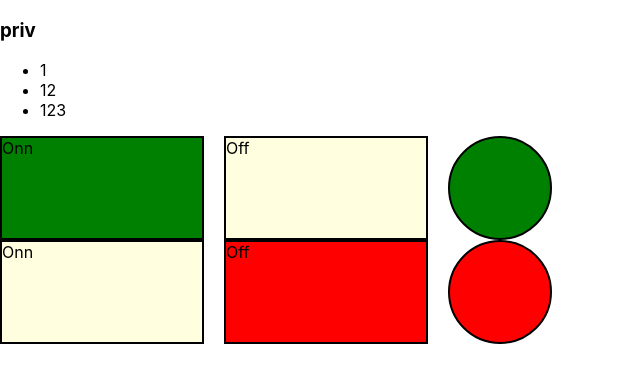
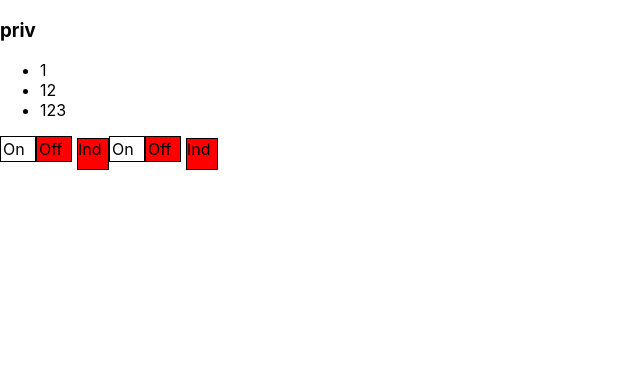
Before and after one commit to pavel1krp/react-kabzda-kak-prosto, a React (Create React App) app: page / in a window 1280 px wide. Shown: the top 382 px of the page, without its empty margins (0-640 px from the left). Built offline with nearby package versions, Linux system fonts and the light colour scheme.

Commit message:
try some feeture on react

```diff
--- a/src/App.tsx
+++ b/src/App.tsx
@@ -2,14 +2,15 @@ import React from 'react';
 import logo from './logo.svg';
 import './App.css';
 import Accordeon from "./components/Accordeon";
-import OnOff from "./components/OnOff";
+import {OffOn} from "./components/OnOff";
+
 
 function App() {
   return (
     <div >
      <Accordeon titleValue={'priv'} collapsed={false}/>
-        <OnOff on ={true}/>
-        <OnOff on ={false}/>
+        <OffOn on={false}/>
+        <OffOn on={false}/>
     </div>
   );
 }
--- a/src/components/OnOff.tsx
+++ b/src/components/OnOff.tsx
@@ -1,4 +1,4 @@
-import React from 'react';
+import React, {useState} from 'react';
 
 import s from './OnOff.module.css'
 
@@ -6,13 +6,49 @@ type OnOffpropsType = {
     on: boolean;
 }
 
-const OnOff = (props:OnOffpropsType) => {
-   return  (
-        <div className={s.OnOff}>
-            {props.on?  <div className={s.ugol + ' ' + s.green}>Onn</div>:<div className={s.ugol}>Onn</div>}
-            {props.on? <div className={s.ugol}>Off</div>: <div className={s.ugol+ '  ' + s.red}>Off</div>}
-            {props.on? <div className={s.krug + ' ' + s.green}></div>:<div className={s.krug + ' ' + s.red }></div> }
-        </div>)
-};
 
-export default OnOff;
+
+export const OffOn =(props: OnOffpropsType) =>{
+    const  [on,setOn] = useState(false)
+    const onStyle ={
+        width: '30px',
+        height:'20px',
+        border:'1px solid black',
+        display: 'inline-block',
+        padding:'2px',
+        backgroundColor: on? 'green': 'white'
+    }
+    const offStyle ={
+        width: '30px',
+        height:'20px',
+        border:'1px solid black',
+        display: 'inline-block',
+        padding:'2px',
+        backgroundColor: on? "white": 'red'
+    }
+    const indicatorStyle ={
+        width: '30px',
+        height:'30px',
+        border:'1px solid black',
+        display: 'inline-block',
+        marginLeft: '5px',
+        backgroundColor: on? 'green': 'red'
+    }
+    // const mouseClickHandler =()=>{
+    //     setOn(true)
+    // }
+    return(<>
+        {<div onClick={()=>setOn(true)} style={onStyle} >On</div>}
+            {<div onClick={()=>setOn(false)} style={offStyle}>Off</div>}
+        <div style={indicatorStyle}>Ind</div>
+        </>
+    )
+}
+// export const OnOff = (props: OnOffpropsType) => {
+//     return (
+//         <div className={s.OnOff}>
+//             {props.on ? <div className={s.ugol + ' ' + s.green}>Onn</div> : <div className={s.ugol}>Onn</div>}
+//             {props.on ? <div className={s.ugol}>Off</div> : <div className={s.ugol + '  ' + s.red}>Off</div>}
+//             {props.on ? <div className={s.krug + ' ' + s.green}></div> : <div className={s.krug + ' ' + s.red}></div>}
+//         </div>)
+// };
```
Also changed, not shown: src/components/Accordeon.tsx (+4 -4 lines).
